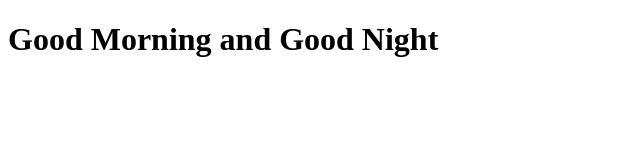
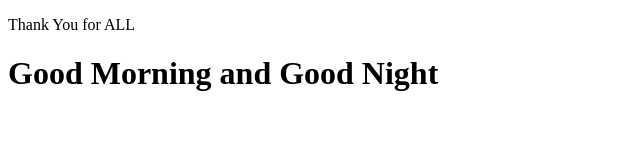
Before and after one commit to bhuvi45967/myapp, a plain HTML site: page index.html in a window 1280 px wide. Shown: the whole page, without its empty margins (0-640 px from the left). Drawn offline with Linux system fonts and the light colour scheme.

Commit message:
feat: added p tag

```diff
--- a/index.html
+++ b/index.html
@@ -6,6 +6,7 @@
     <title>Document</title>
 </head>
 <body>
+    <p>Thank You for ALL</p>
     <h1>Good Morning and Good Night</h1>
 </body>
 </html>
```
